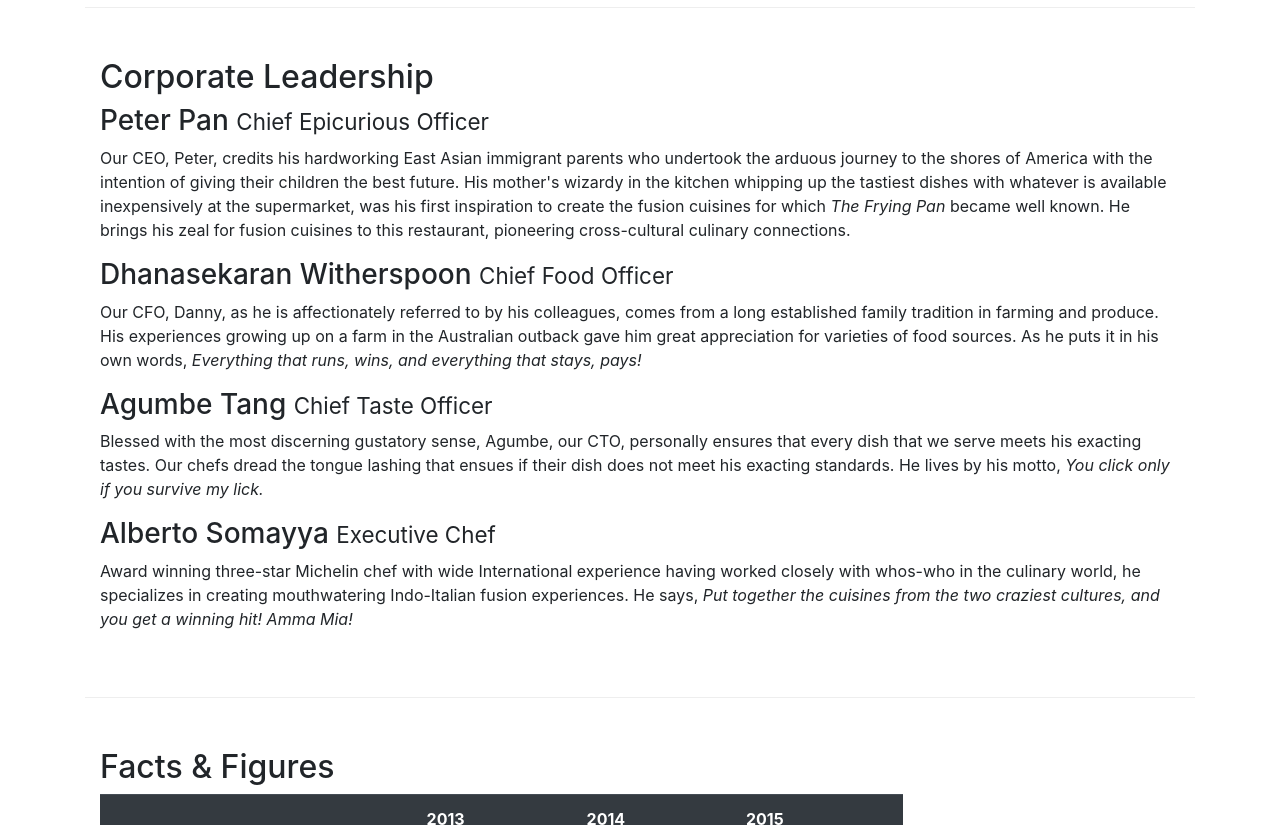
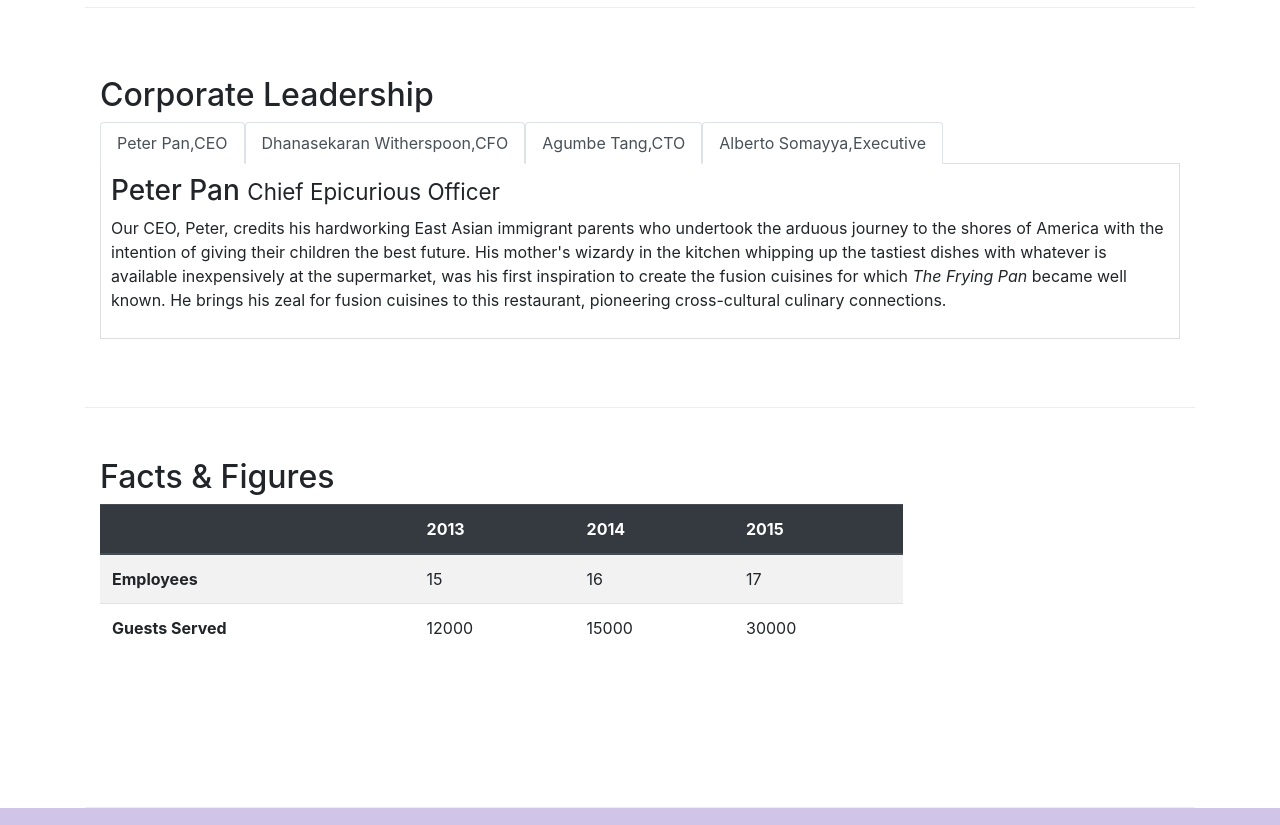
Before and after one commit to sidrockzz/bootstrap-4.0, a website: page aboutus.html in a window 1280 px wide. Shown: the part 940-1765 px from the top of the page. Drawn offline with nearby package versions, Linux system fonts and the light colour scheme.

Commit message:
Tabs Not working

```diff
--- a/aboutus.html
+++ b/aboutus.html
@@ -101,14 +101,38 @@
     <div class="row row-content align-items-center">
         <div class="col-12">
             <h2>Corporate Leadership</h2>
-            <h3>Peter Pan <small>Chief Epicurious Officer</small></h3>
-            <p class="hidden-xs-down">Our CEO, Peter, credits his hardworking East Asian immigrant parents who undertook the arduous journey to the shores of America with the intention of giving their children the best future. His mother's wizardy in the kitchen whipping up the tastiest dishes with whatever is available inexpensively at the supermarket, was his first inspiration to create the fusion cuisines for which <em>The Frying Pan</em> became well known. He brings his zeal for fusion cuisines to this restaurant, pioneering cross-cultural culinary connections.</p>
-            <h3>Dhanasekaran Witherspoon <small>Chief Food Officer</small></h3>
-            <p class="hidden-xs-down">Our CFO, Danny, as he is affectionately referred to by his colleagues, comes from a long established family tradition in farming and produce. His experiences growing up on a farm in the Australian outback gave him great appreciation for varieties of food sources. As he puts it in his own words, <em>Everything that runs, wins, and everything that stays, pays!</em></p>
-            <h3>Agumbe Tang <small>Chief Taste Officer</small></h3>
-            <p class="hidden-xs-down">Blessed with the most discerning gustatory sense, Agumbe, our CTO, personally ensures that every dish that we serve meets his exacting tastes. Our chefs dread the tongue lashing that ensues if their dish does not meet his exacting standards. He lives by his motto, <em>You click only if you survive my lick.</em></p>
-            <h3>Alberto Somayya <small>Executive Chef</small></h3>
-            <p class="hidden-xs-down">Award winning three-star Michelin chef with wide International experience having worked closely with whos-who in the culinary world, he specializes in creating mouthwatering Indo-Italian fusion experiences. He says, <em>Put together the cuisines from the two craziest cultures, and you get a winning hit! Amma Mia!</em></p>
+            <ul class="nav nav-tabs">
+                <li class="nav-item">
+                    <a class="nav-link active" href="#peter" role="tab" data-toggle="tab">Peter Pan,CEO</a>
+                </li>
+                <li class="nav-item">
+                    <a class="nav-link active" href="#danny" role="tab" data-toggle="tab">Dhanasekaran Witherspoon,CFO</a>
+                </li>
+                <li class="nav-item">
+                    <a class="nav-link active" href="#agumbe" role="tab" data-toggle="tab">Agumbe Tang,CTO</a>
+                </li>
+                <li class="nav-item">
+                    <a class="nav-link active" href="#alberto" role="tab" data-toggle="tab">Alberto Somayya,Executive</a>
+                </li>
+            </ul>
+            <div class="tab-content">
+                <div role="tabpanel" class="tab-pane fade show active" id="peter">
+                    <h3>Peter Pan <small>Chief Epicurious Officer</small></h3>
+                    <p class="d-none d-sm-block">Our CEO, Peter, credits his hardworking East Asian immigrant parents who undertook the arduous journey to the shores of America with the intention of giving their children the best future. His mother's wizardy in the kitchen whipping up the tastiest dishes with whatever is available inexpensively at the supermarket, was his first inspiration to create the fusion cuisines for which <em>The Frying Pan</em> became well known. He brings his zeal for fusion cuisines to this restaurant, pioneering cross-cultural culinary connections.</p>
+                </div>
+                <div role="tabpanel" class="tab-pane fade" id="danny">
+                    <h3>Dhanasekaran Witherspoon <small>Chief Food Officer</small></h3>
+                    <p class="d-none d-sm-block">Our CFO, Danny, as he is affectionately referred to by his colleagues, comes from a long established family tradition in farming and produce. His experiences growing up on a farm in the Australian outback gave him great appreciation for varieties of food sources. As he puts it in his own words, <em>Everything that runs, wins, and everything that stays, pays!</em></p>
+                </div>
+                <div role="tabpanel" class="tab-pane fade" id="agumbe">
+                     <h3>Agumbe Tang <small>Chief Taste Officer</small></h3>
+                     <p class="d-none d-sm-block">Blessed with the most discerning gustatory sense, Agumbe, our CTO, personally ensures that every dish that we serve meets his exacting tastes. Our chefs dread the tongue lashing that ensues if their dish does not meet his exacting standards. He lives by his motto, <em>You click only if you survive my lick.</em></p>
+                </div>
+                <div role="tabpanel" class="tab-pane fade" id="alberto">
+                    <h3>Alberto Somayya <small>Executive Chef</small></h3>
+                    <p class="d-none d-sm-block">Award winning three-star Michelin chef with wide International experience having worked closely with whos-who in the culinary world, he specializes in creating mouthwatering Indo-Italian fusion experiences. He says, <em>Put together the cuisines from the two craziest cultures, and you get a winning hit! Amma Mia!</em></p>
+                </div>
+            </div>
         </div>
     </div>
     <div class="row row-content">
@@ -190,7 +214,8 @@
 
 <!-- jQuery first, then Tether, then Bootstrap JS. -->
 <script src="node_modules/jquery/dist/jquery.min.js"></script>
-<script src="node_modules/tether/dist/js/tether.min.js"></script>
+<script src="https://npmcdn.com/tether@1.2.4/dist/js/tether.min.js"></script>
+<script src="https://npmcdn.com/bootstrap@4.0.0-alpha.5/dist/js/bootstrap.min.js"></script>
 <script src="node_modules/bootstrap/dist/js/bootstrap.min.js"></script>
 
 </body>
--- a/css/styles.css
+++ b/css/styles.css
@@ -36,3 +36,10 @@ body{
 .navbar-dark{
     background: #512DA8;
 }
+
+.tab-content {
+    border-left: 1px solid #ddd;
+    border-right: 1px solid #ddd;
+    border-bottom: 1px solid #ddd;
+    padding: 10px;
+}
```
